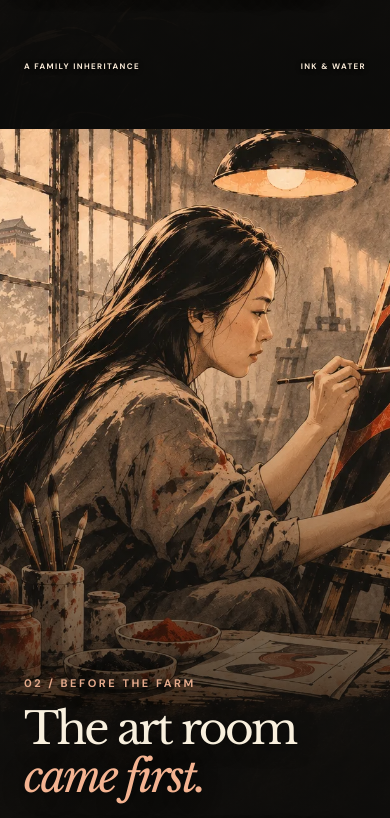
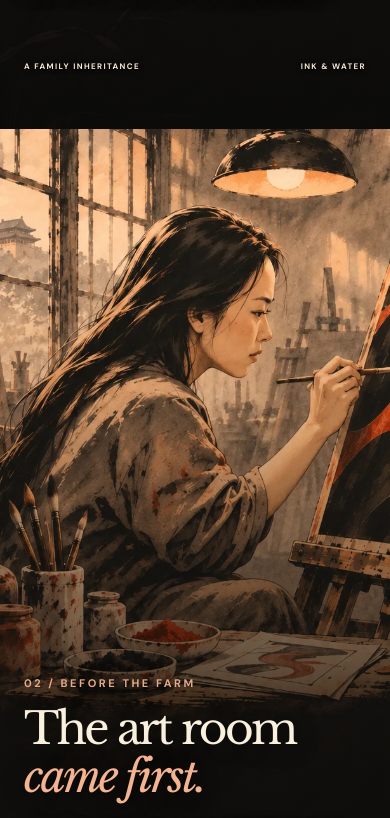
Before and after one commit to gukii/koiqueen, a plain HTML site: page story/index.html in a window 390 px wide. Shown: the part 3306-4124 px from the top of the page. Drawn offline with nearby package versions, Linux system fonts and the light colour scheme.

Commit message:
Repair art-room portrait hand for mobile

```diff
--- a/story/index.html
+++ b/story/index.html
@@ -81,7 +81,7 @@
     </section>
 
     <section class="story-scene art-scene" id="art" data-scene aria-labelledby="art-title">
-      <div class="scene-art"><picture><source media="(max-width: 700px)" srcset="assets/art-mobile.webp"><img src="assets/beijing-art-studio.webp" alt="Ink scene of a young Ms. Chung working on a red and black painting in an art studio" loading="lazy"></picture></div>
+      <div class="scene-art"><picture><source media="(max-width: 700px)" srcset="assets/art-mobile-hand-fixed.webp"><img src="assets/beijing-art-studio.webp" alt="Ink scene of a young Ms. Chung working on a red and black painting in an art studio" loading="lazy"></picture></div>
       <div class="scene-shade"></div>
       <div class="scene-copy copy-right reveal">
         <p class="eyebrow light">02 / BEFORE THE FARM</p>
```
Also changed, not shown: story/assets/art-mobile-hand-fixed.webp (added).
